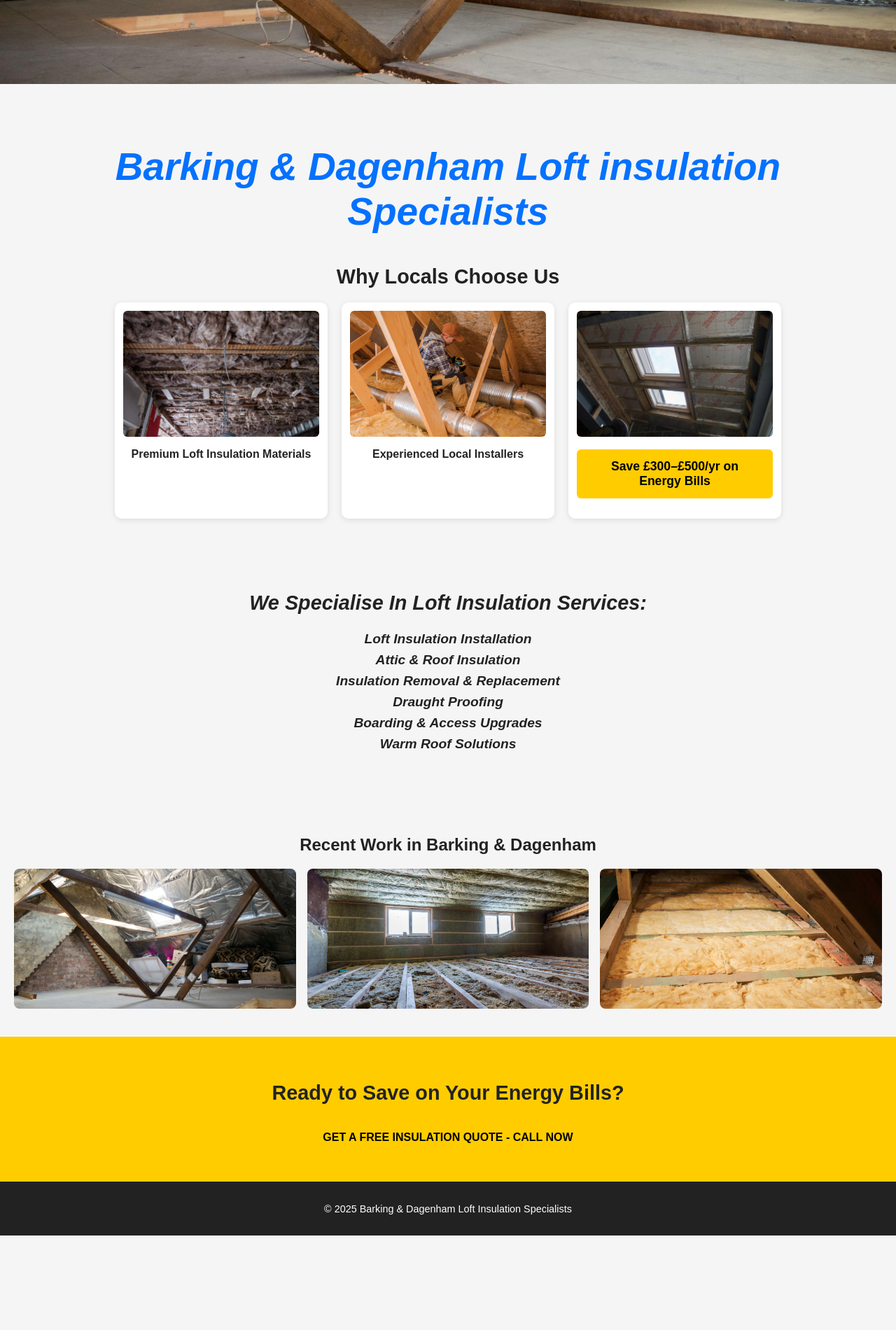
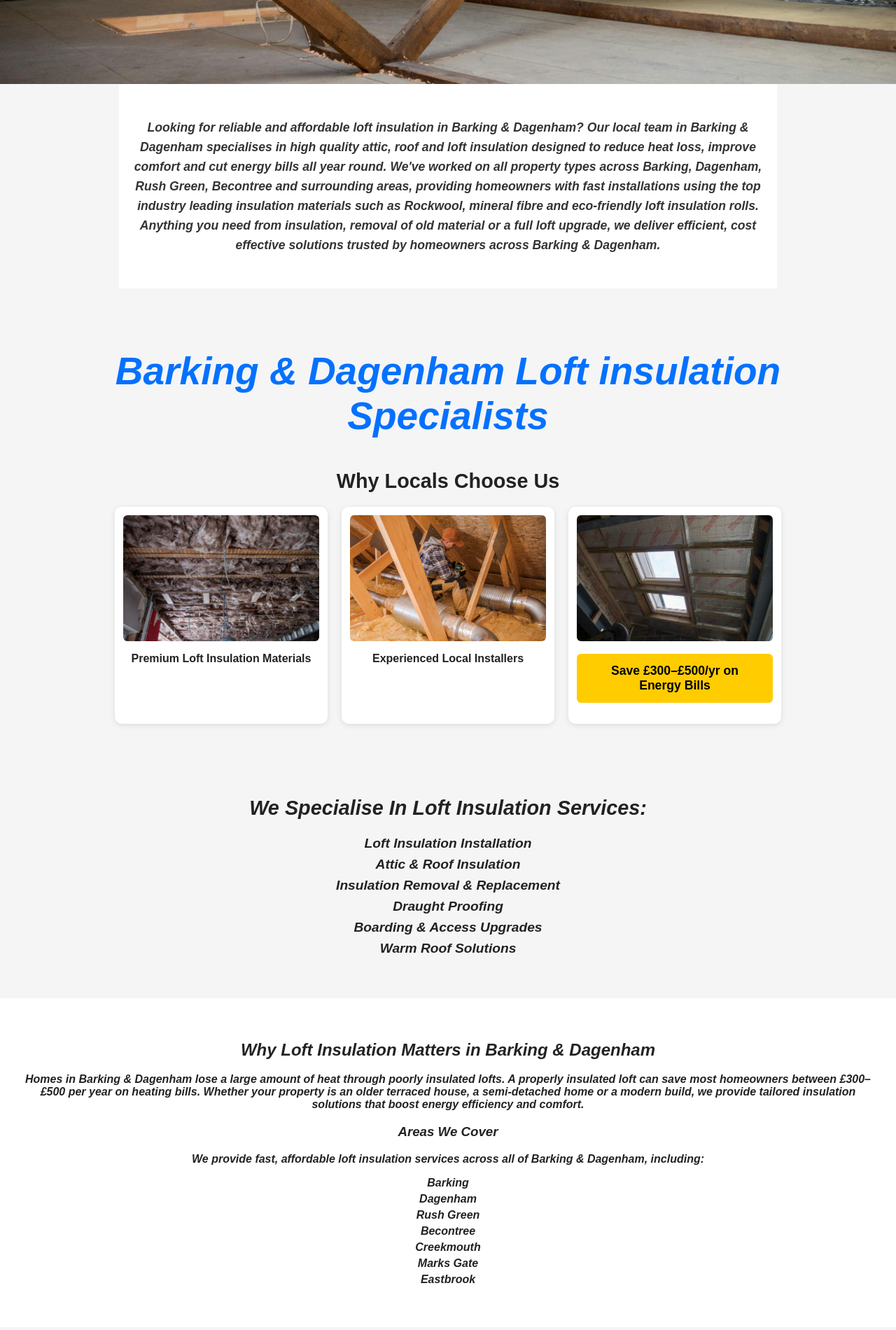
Before and after one commit to Therealr4m/Loftinsulationbarking, a plain HTML site: page index.html in a window 1280 px wide. Shown: the part 680-2580 px from the top of the page at 70% size. Before the commit the page ends 2445 px from the top, so only its background shows below. Drawn offline with Linux system fonts and the light colour scheme.

Commit message:
loft site w SEO text completely polished

```diff
--- a/index.html
+++ b/index.html
@@ -26,6 +26,28 @@
             </a>
         </div>
     </header>
+
+      <!-- SEO INTRO PARAGRAPH -->
+        <section class="seo-intro">
+       <p>
+        Looking for reliable and affordable <strong>loft insulation in Barking & Dagenham</strong>?
+        Our local team in Barking & Dagenham specialises in high quality attic, roof and loft insulation designed to
+        reduce heat loss, improve comfort and cut energy bills all year round. We've worked on all
+        property types across Barking, Dagenham, Rush Green, Becontree and surrounding areas,
+        providing homeowners with fast installations using the top industry leading insulation materials such as
+        Rockwool, mineral fibre and eco-friendly loft insulation rolls. Anything you need from
+        insulation, removal of old material or a full loft upgrade, we deliver efficient,
+        cost effective solutions trusted by homeowners across Barking & Dagenham.
+       </p>
+      </section>
+
+
+
+
+
+
+
+
 
     <!-- TRUST SECTION -->
     <section class="trust">
@@ -65,6 +87,32 @@
         </ul>
     </section>
 
+<!-- LOCAL SEO SECTION -->
+<section class="local-seo">
+    <h2>Why Loft Insulation Matters in Barking & Dagenham</h2>
+    <p>
+        Homes in Barking & Dagenham lose a large amount of heat through poorly insulated lofts.
+        A properly insulated loft can save most homeowners between
+        <strong>£300–£500 per year on heating bills</strong>.
+        Whether your property is an older terraced house, a semi-detached home or a modern build,
+        we provide tailored insulation solutions that boost energy efficiency and comfort.
+    </p>
+
+    <h3>Areas We Cover</h3>
+    <p>
+        We provide fast, affordable loft insulation services across all of Barking & Dagenham, including:
+    </p>
+    <ul class="areas">
+        <li>Barking</li>
+        <li>Dagenham</li>
+        <li>Rush Green</li>
+        <li>Becontree</li>
+        <li>Creekmouth</li>
+        <li>Marks Gate</li>
+        <li>Eastbrook</li>
+    </ul>
+</section>
+
     <!-- GALLERY -->
     <section class="gallery">
         <h2>Recent Work in Barking & Dagenham</h2>
@@ -74,6 +122,36 @@
             <img src="images/barking-dagenham-loft-yellow-insulation-installed.jpg" alt="Energy-efficient loft upgrade" />
         </div>
     </section>
+
+<!-- FAQ SECTION -->
+<section class="faq">
+    <h2>Loft Insulation FAQs</h2>
+
+    <div class="faq-item">
+        <h3>How long does loft insulation take?</h3>
+        <p>Most installations take between 2–4 hours depending on the size of your loft.</p>
+    </div>
+
+    <div class="faq-item">
+        <h3>How much money can I save per year?</h3>
+        <p>Most Barking & Dagenham homeowners save £300–£500 per year on heating bills after insulation.</p>
+    </div>
+
+    <div class="faq-item">
+        <h3>Do you remove old insulation?</h3>
+        <p>Yes. We safely remove old, damp, dirty or ineffective insulation before installing new Rockwool or fiberglass insulation.</p>
+    </div>
+
+    <div class="faq-item">
+        <h3>Do you cover all loft types?</h3>
+        <p>Yes. We work on terraced, semi-detached, detached houses and bungalows.</p>
+    </div>
+</section>
+
+
+
+
+
 
     <!-- FINAL CTA -->
     <section class="final-cta">
--- a/styles.css
+++ b/styles.css
@@ -160,6 +160,7 @@
 .gallery {
     padding: 40px 20px;
     text-align: center;
+    font-size: 1.1rem;
 }
 
 .gallery-grid {
@@ -197,3 +198,66 @@
     color: #fff;
     font-size: 0.9rem;
 }
+
+/* LOCAL SEO SECTION */
+.local-seo {
+    padding: 40px 20px;
+    background: #fff;
+    text-align: center;
+    font-size: 1rem;
+font-style: italic;
+font-weight: bolder;
+
+
+}
+
+.local-seo ul.areas {
+    list-style: none;
+    padding: 0;
+    font-size: 1.2rem;
+    margin-top: 12px;
+}
+
+.local-seo ul.areas li {
+    margin: 5px 0;
+    font-size: 1rem;
+}
+
+/* FAQ */
+.faq {
+    padding: 40px 20px;
+    background: #f0f0f0;
+    font-size: 1.1rem;
+}
+
+.faq h2 {
+    text-align: center;
+    margin-bottom: 20px;
+}
+
+.faq-item {
+    max-width: 700px;
+    margin: 0 auto 20px auto;
+    background: #fff;
+    padding: 20px;
+    border-radius: 8px;
+    box-shadow: 0 0 6px rgba(0,0,0,0.1);
+}
+
+.faq-item h3 {
+    margin-bottom: 8px;
+}
+
+/* SEO INTRO PARAGRAPH */
+.seo-intro {
+    padding: 30px 20px;
+    background: #ffffff;
+    text-align: center;
+    font-size: 1.1rem;
+    font-weight: bolder;
+    font-style: italic;
+    line-height: 1.6;
+    color: #333;
+    max-width: 900px;
+    margin: 0 auto;
+}
```
